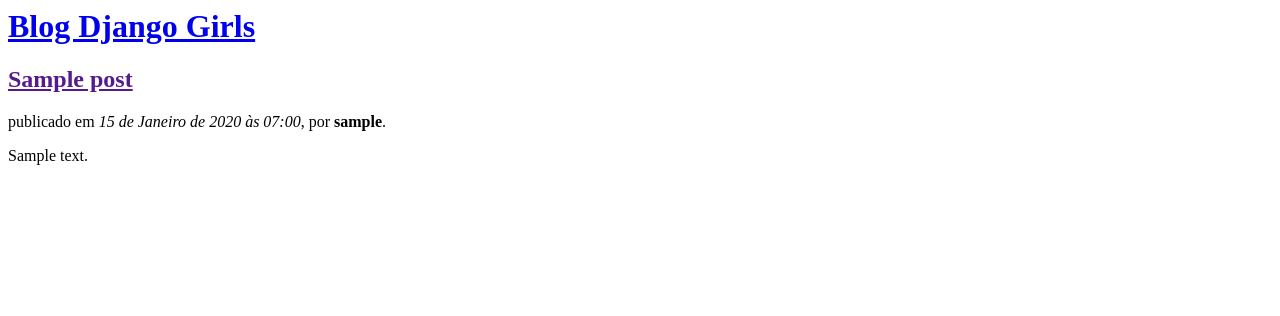
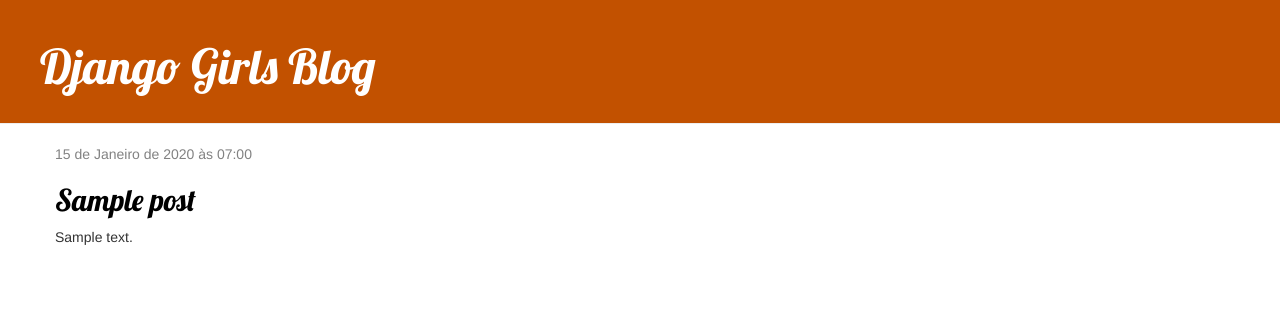
Before and after one commit to gleson/my-first-blog, a Django app: page / in a window 1280 px wide. Shown: the top 316 px of the page. Run offline with Django 4.2, Linux system fonts and the light colour scheme; tables that the repository leaves empty hold one stand-in row (values such as "Sample post"); some libraries are stand-ins or nearby versions.

Commit message:
Added view and template for detailed blog post as well as CSS for the site.

```diff
--- /dev/null
+++ b/blog/static/css/style.css
@@ -0,0 +1,46 @@
+.page-header {
+    background-color: #C25100;
+    margin-top: 0;
+    padding: 20px 20px 20px 40px;
+}
+
+.page-header h1, .page-header h1 a, .page-header h1 a:visited, .page-header h1 a:active {
+    color: #ffffff;
+    font-size: 36pt;
+    text-decoration: none;
+}
+
+.content {
+    margin-left: 40px;
+}
+
+h1, h2, h3, h4 {
+    font-family: 'Lobster', cursive;
+}
+
+.date {
+    color: #828282;
+}
+
+.save {
+    float: right;
+}
+
+.post-form textarea, .post-form input {
+    width: 100%;
+}
+
+.top-menu, .top-menu:hover, .top-menu:visited {
+    color: #ffffff;
+    float: right;
+    font-size: 26pt;
+    margin-right: 20px;
+}
+
+.post {
+    margin-bottom: 70px;
+}
+
+.post h2 a, .post h2 a:visited {
+    color: #000000;
+}
--- /dev/null
+++ b/blog/templates/base.html
@@ -0,0 +1,23 @@
+{% load static %}
+<html>
+    <head>
+        <title>Django Girls blog</title>
+        <link rel="stylesheet" href="//maxcdn.bootstrapcdn.com/bootstrap/3.2.0/css/bootstrap.min.css">
+        <link rel="stylesheet" href="//maxcdn.bootstrapcdn.com/bootstrap/3.2.0/css/bootstrap-theme.min.css">
+        <link href='//fonts.googleapis.com/css?family=Lobster&subset=latin,latin-ext' rel='stylesheet' type='text/css'>
+        <link rel="stylesheet" href="{% static 'css/style.css' %}">
+    </head>
+    <body>
+        <div class="page-header">
+            <h1><a href="/">Django Girls Blog</a></h1>
+        </div>
+        <div class="content container">
+            <div class="row">
+                <div class="col-md-8">
+                {% block content %}
+                {% endblock %}
+                </div>
+            </div>
+        </div>
+    </body>
+</html>
--- a/blog/templates/post_list.html
+++ b/blog/templates/post_list.html
@@ -1,20 +1,13 @@
-<html>
-    <head>
-        <title>Blog Django Girls</title>
-    </head>
-    <body>
-        <div>
-            <h1><a href="/">Blog Django Girls</a></h1>
-        </div>
+{% extends 'base.html' %}
 
-        {% for post in posts %}
-        <div>
-            <h2><a href="">{{ post.title }}</a></h2>
-            <p>publicado em <i>{{ post.published_date }}</i>, por <strong>{{ post.author }}</strong>.</p>
+{% block content %}
+    {% for post in posts %}
+        <div class="post">
+            <div class="date">
+                {{ post.published_date }}
+            </div>
+            <h2><a href="{% url 'post_detail' pk=post.pk %}">{{ post.title }}</a></h2>
             <p>{{ post.text|linebreaksbr }}</p>
         </div>
-        {% endfor %}
-
-
-    </body>
-</html>
+    {% endfor %}
+{% endblock %}
--- a/blog/urls.py
+++ b/blog/urls.py
@@ -3,4 +3,5 @@
 
 urlpatterns = [
     path('', views.post_list, name='post_list'),
+    path('post/<int:pk>/', views.post_detail, name='post_detail'),
 ]
--- a/blog/views.py
+++ b/blog/views.py
@@ -1,7 +1,11 @@
-from django.shortcuts import render
+from django.shortcuts import render, get_object_or_404
 from django.utils import timezone
 from .models import Post
 
 def post_list(request):
     posts = Post.objects.filter(published_date__lte=timezone.now()).order_by('published_date')
     return render(request, 'post_list.html', {'posts': posts})
+
+def post_detail(request, pk):
+    post = get_object_or_404(Post, pk=pk)
+    return render(request, 'post_detail.html', {'post': post})
--- a/mysite/settings.py
+++ b/mysite/settings.py
@@ -106,9 +106,11 @@
 # Static files (CSS, JavaScript, Images)
 # https://docs.djangoproject.com/en/4.1/howto/static-files/
 
-# STATIC_URL = 'static/'
-STATIC_URL = '/static/'
+STATIC_URL = 'static/'
+STATICFILES_DIRS = (os.path.join(BASE_DIR, '/static'),)
+
 STATIC_ROOT = os.path.join(BASE_DIR, 'static')
+# STATIC_ROOT = os.path.join('static')
 
 # Default primary key field type
 # https://docs.djangoproject.com/en/4.1/ref/settings/#default-auto-field
```
Also changed, not shown: blog/templates/post_detail.html (added, +13 -0 lines).
